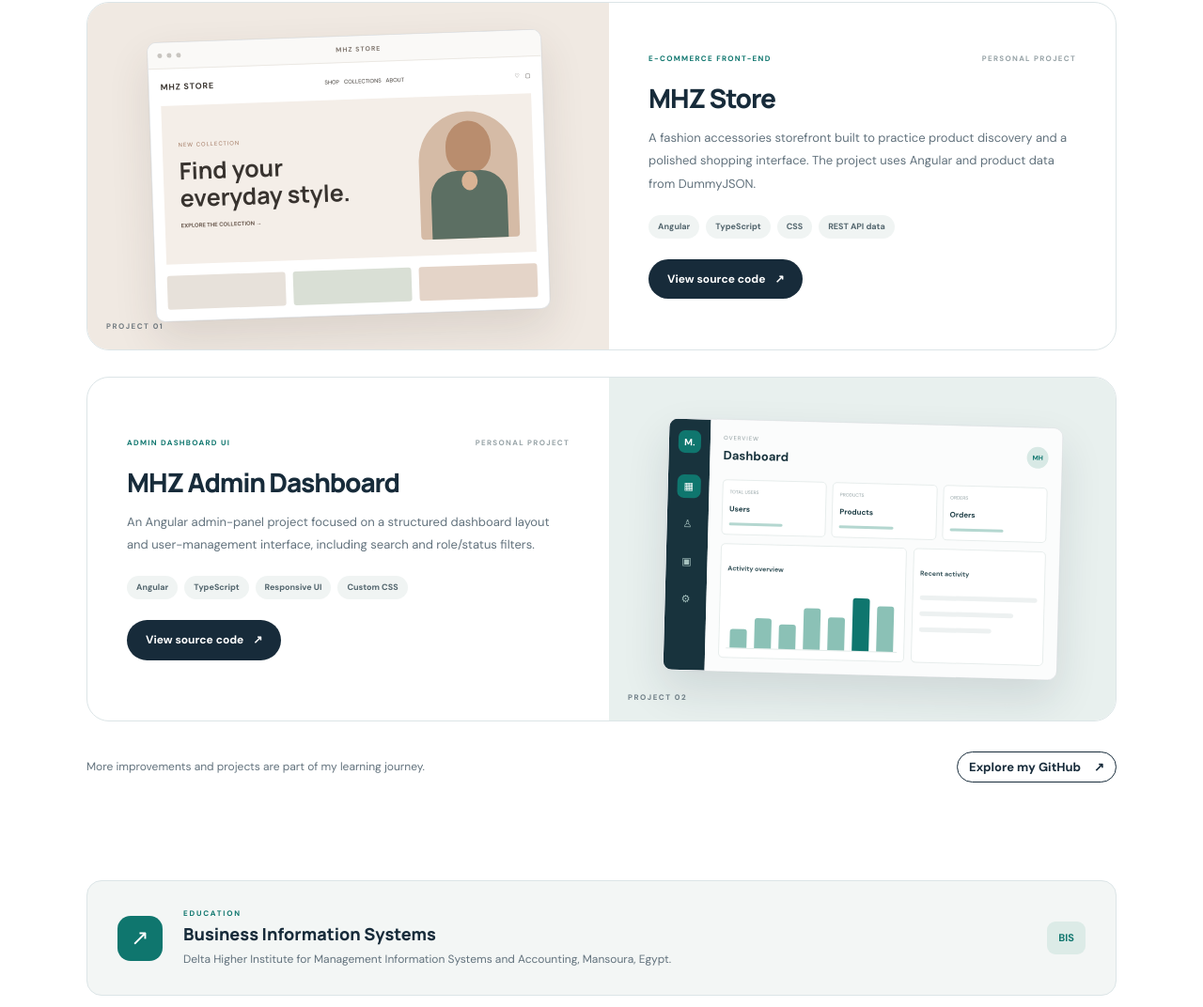
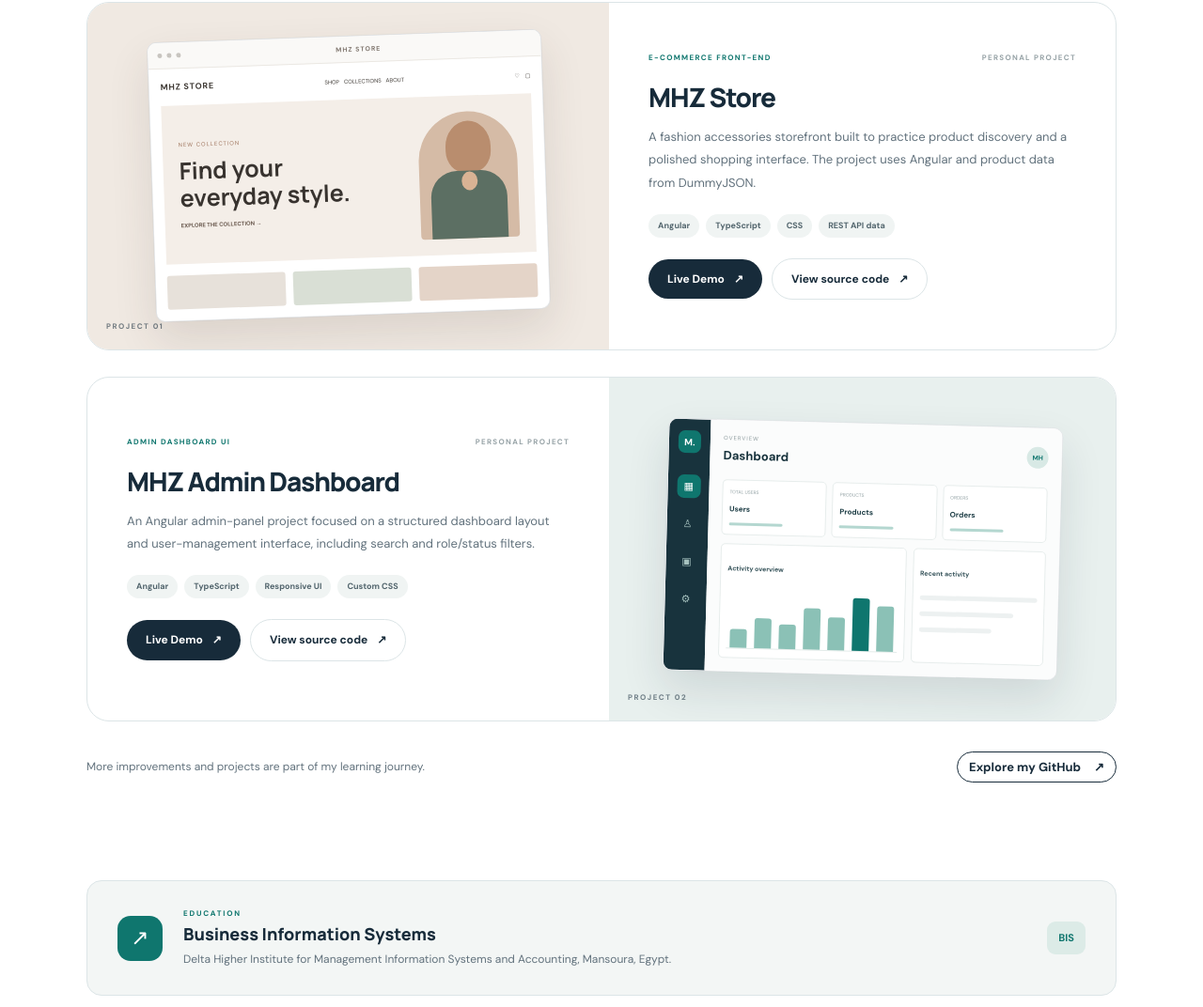
Before and after one commit to Menna-Hamouda/Menna-Portfolio, a plain HTML site: page index.html in a window 1280 px wide. Shown: the part 3045-4117 px from the top of the page at 94% size. Drawn offline with Linux system fonts and the light colour scheme.

Commit message:
Add Vercel live demo links to portfolio projects

```diff
--- a/css/style.css
+++ b/css/style.css
@@ -244,6 +244,42 @@ img { max-width: 100%; display: block; }
 .footer-bottom { display: flex; justify-content: space-between; gap: 20px; padding-top: 16px; color: #8a989f; font-size: 9px; }
 .footer-bottom a { color: var(--color-primary); font-weight: 700; }
 
+
+
+
+
+.project-links {
+  display: flex;
+  flex-wrap: wrap;
+  gap: 10px;
+  align-items: center;
+}
+
+.project-link-outline {
+  background: transparent !important;
+  color: var(--color-text) !important;
+  border: 1.5px solid var(--color-border) !important;
+}
+
+.project-link-outline:hover {
+  background: var(--color-surface-soft) !important;
+  border-color: var(--color-primary) !important;
+  color: var(--color-primary) !important;
+}
+
+
+
+
+
+
+
+
+
+
+
+
+
+
 @media (min-width: 1200px) { .container { max-width: var(--container-width); } }
 @media (max-width: 991.98px) {
   .site-nav { min-height: 70px; }
--- a/index.html
+++ b/index.html
@@ -170,8 +170,28 @@
               <h3>MHZ Store</h3>
               <p>A fashion accessories storefront built to practice product discovery and a polished shopping interface. The project uses Angular and product data from DummyJSON.</p>
               <ul class="project-tags"><li>Angular</li><li>TypeScript</li><li>CSS</li><li>REST API data</li></ul>
-              <div class="project-links"><a class="project-link" href="https://github.com/Menna-Hamouda/MHZ-Store" target="_blank" rel="noopener noreferrer">View source code <span aria-hidden="true">↗</span></a></div>
-            </div>
+
+
+
+
+
+
+
+
+
+
+                        <div class="project-links">
+                          <a class="project-link" href="https://mhz-store.vercel.app/" target="_blank" rel="noopener noreferrer">
+                            Live Demo <span aria-hidden="true">↗</span>
+                          </a>
+                          <a class="project-link project-link-outline" href="https://github.com/Menna-Hamouda/MHZ-Store" target="_blank" rel="noopener noreferrer">
+                            View source code <span aria-hidden="true">↗</span>
+                          </a>
+                        </div>
+
+
+
+
           </article>
 
           <article data-reveal class="project-card project-card-reverse">
@@ -187,8 +207,21 @@
               <h3>MHZ Admin Dashboard</h3>
               <p>An Angular admin-panel project focused on a structured dashboard layout and user-management interface, including search and role/status filters.</p>
               <ul class="project-tags"><li>Angular</li><li>TypeScript</li><li>Responsive UI</li><li>Custom CSS</li></ul>
-              <div class="project-links"><a class="project-link" href="https://github.com/Menna-Hamouda/MHZ-Admin-Dashboard" target="_blank" rel="noopener noreferrer">View source code <span aria-hidden="true">↗</span></a></div>
-            </div>
+
+
+
+
+
+              <div class="project-links">
+                <a class="project-link" href="https://mhz-admin-dashboard.vercel.app/" target="_blank" rel="noopener noreferrer">
+                  Live Demo <span aria-hidden="true">↗</span>
+                </a>
+                <a class="project-link project-link-outline" href="https://github.com/Menna-Hamouda/MHZ-Admin-Dashboard" target="_blank" rel="noopener noreferrer">
+                  View source code <span aria-hidden="true">↗</span>
+                </a>
+              </div>
+
+
           </article>
         </div>
         <div data-reveal class="projects-footer">
```
